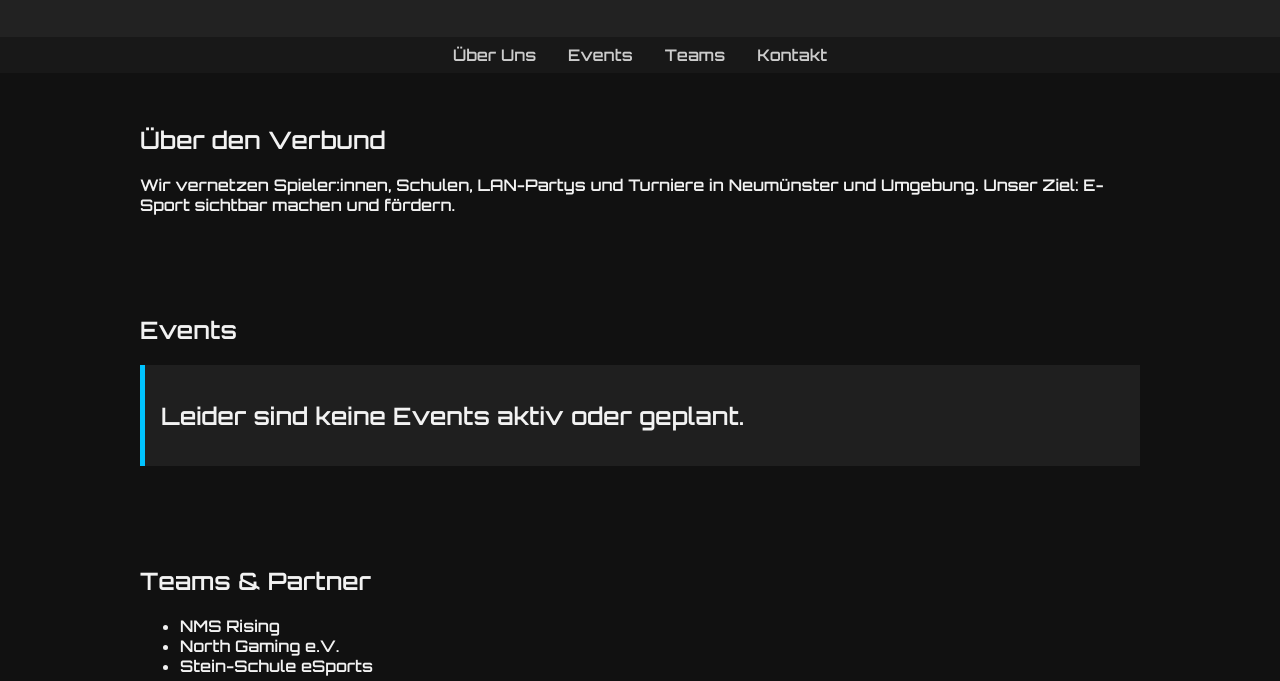
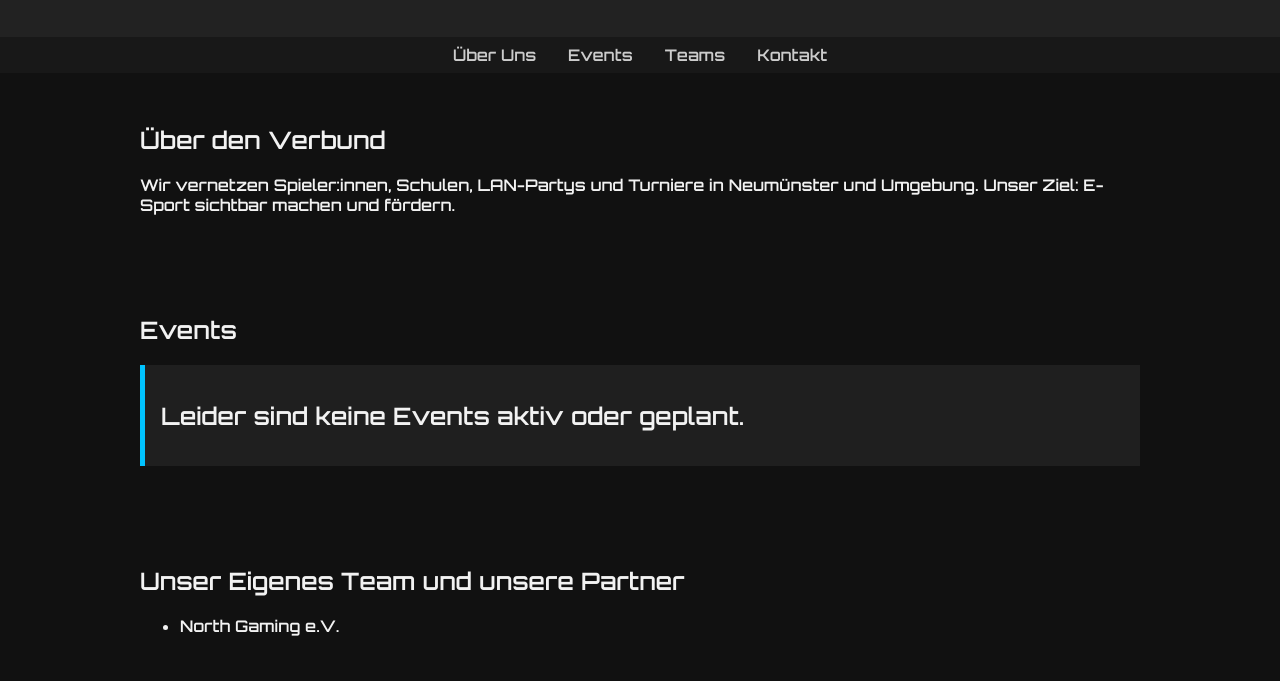
Before and after one commit to MGETZ-io/e-sport, a plain HTML site: page index.html in a window 1280 px wide. Shown: the part 119-800 px from the top of the page. Drawn offline with Linux system fonts and the light colour scheme.

Commit message:
Update index.html

```diff
--- a/index.html
+++ b/index.html
@@ -88,11 +88,9 @@
   </section>
 
   <section id="teams">
-    <h2>Teams & Partner</h2>
+    <h2>Unser Eigenes Team und unsere Partner</h2>
     <ul>
-      <li>NMS Rising</li>
       <li>North Gaming e.V.</li>
-      <li>Stein-Schule eSports</li>
     </ul>
   </section>
 
```
